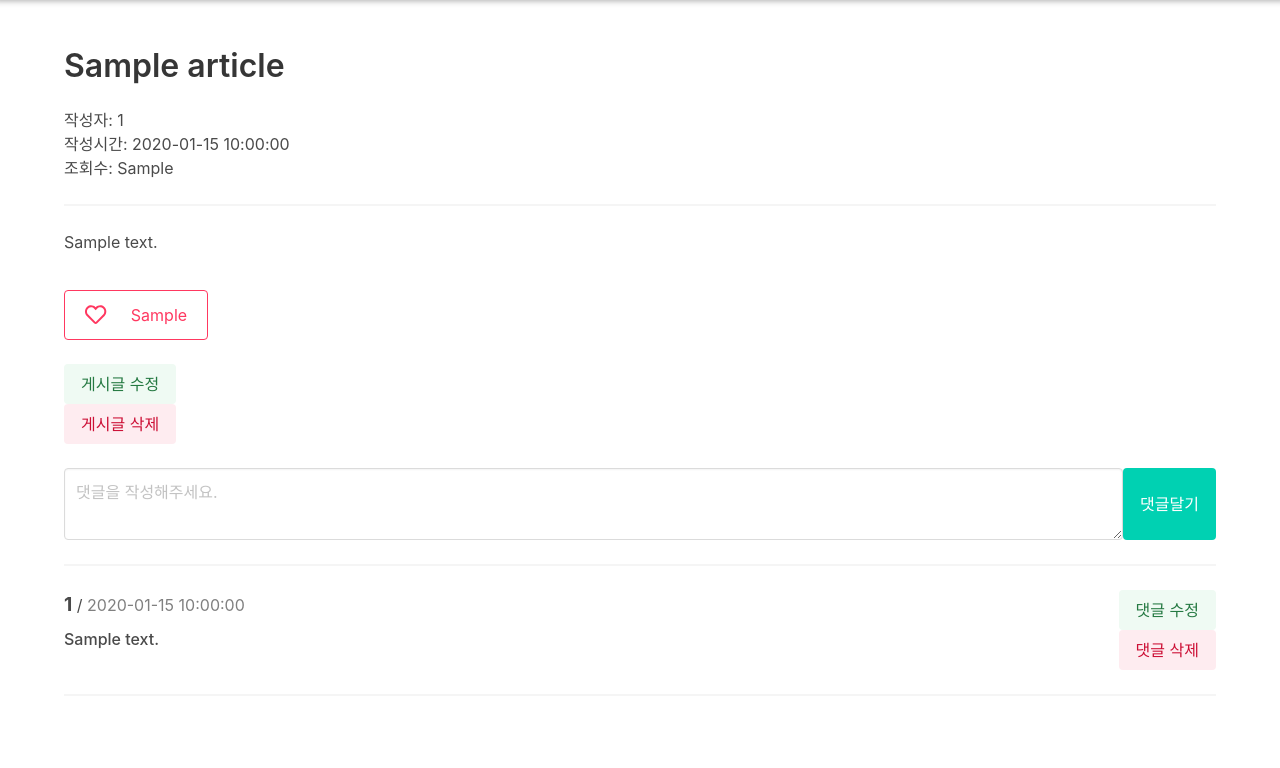
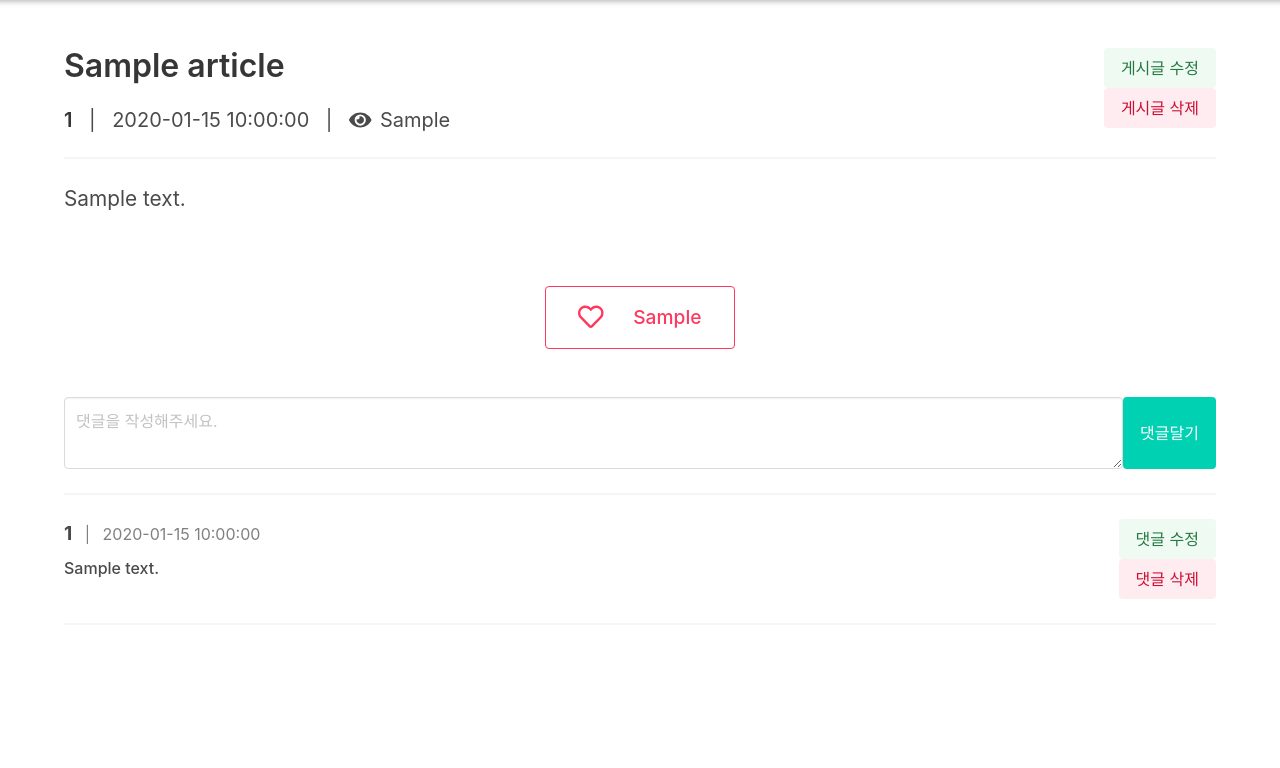
Before and after one commit to emplam27/sw-jungle-week-0, a Flask app: template templates/article_detail.html in a window 1280 px wide. Shown: the part 104-872 px from the top of the page. After the commit the page ends 703 px from the top, so only its background shows below. Run offline with Flask 2, Linux system fonts and the light colour scheme; the template is opened without the code that fills it: most values are stand-ins (such as "Sample title", 1, 10 or a date in 2020); parts of the project's set-up code (start-up, migrations or seed data) failed here and were passed over; some libraries are stand-ins or nearby versions.

Commit message:
Update CSS

```diff
--- a/static/css/detail.css
+++ b/static/css/detail.css
@@ -1,4 +1,10 @@
-.article-sub {
+.article-title-box {
+  display: flex;
+  justify-content: space-between;
+}
+
+.article-content {
+  font-size: 1.3rem;
 }
 
 .comment-form {
@@ -31,11 +37,18 @@
   font-weight: 500;
 }
 
+.like-button-box {
+  display: flex;
+  justify-content: center;
+}
+
 .like-button-outlined {
   border: 1px solid hsl(348, 100%, 61%);
   border-radius: 4px;
   color: hsl(348, 100%, 61%);
   width: fit-content;
+  font-size: 1.2rem;
+  font-weight: 500;
 }
 
 .like-button-full {
@@ -44,6 +57,8 @@
   background-color: hsl(348, 100%, 61%);
   color: white;
   width: fit-content;
+  font-size: 1.2rem;
+  font-weight: 500;
 }
 
 .comment-modify {
--- a/templates/article_detail.html
+++ b/templates/article_detail.html
@@ -6,51 +6,58 @@
 
 
 {% block content %}
-  <p id="article-id" style="display: none;">{{ article._id }}</p>
-  <p class="title">
-    {{ article.article_title }}
-  </p>
-  {% if not article.article_is_secret %}
-    <p>작성자: {{ article.user_id }}</p>
-  {% endif %}
-  <p>작성시간: {{ article.article_created_at }}</p>
-  <p>조회수: {{ article.article_view }}</p>
+  <div class="article-title-box">
+    <div>
+      <p id="article-id" style="display: none;">{{ article._id }}</p>
+      <p class="title">
+        {{ article.article_title }}
+      </p>
+      {% if not article.article_is_secret %}
+        <span class="subtitle mr-3"><strong>{{ article.user_id }}</strong></span>
+        <span class="subtitle mr-3">|</span>
+      {% endif %}
+      <span class="subtitle mr-3">{{ article.article_created_at }}</span>
+      <span class="subtitle mr-3">|</span>
+      <span class="subtitle mr-1"><i class="fas fa-eye"></i></span>
+      <span class="subtitle">{{ article.article_view }}</span>
+    </div>
+    {% if user_id == article.user_id %}
+      <div>
+        <form action="/article/{{ article._id }}/modify" method="GET">
+          <button class="button is-success is-light" type="submit">게시글 수정</button>
+        </form>
+        <form action="/article/{{ article._id }}/delete" method="POST">
+          <button class="button is-danger is-light" type="submit">게시글 삭제</button>
+        </form>
+      </div>
+    {% endif %}
+  </div>
   <hr>
-  <p>{{ article.article_content }}</p>
+  <p class="article-content">{{ article.article_content }}</p>
+  <br/>
 
-  <div class="mt-5">
+  <div class="mt-5 like-button-box">
     {% if is_like %}
       <p id="is-like" style="display: none;">true</p>
-      <div class="pt-3">
-        <div id="like-button" class="like-button-full p-3">
-          <span id="heart-icon" class="mr-2 ml-2"><i class="far fa-heart fa-lg mr-3"></i></span>
-          <span id="like-count" class="mr-2">{{ article.article_like }}</span>
+      <div class="pt-5">
+        <div id="like-button" class="like-button-full p-4">
+          <span id="heart-icon" class="mr-3 ml-4"><i class="far fa-heart fa-lg mr-3"></i></span>
+          <span id="like-count" class="mr-4">{{ article.article_like }}</span>
         </div>
       </div>
     {% else %}
       <p id="is-like" style="display: none;">false</p>
-      <div class="pt-3">
-        <div id="like-button" class="like-button-outlined p-3">
-          <span id="heart-icon" class="mr-2 ml-2"><i class="far fa-heart fa-lg mr-3"></i></span>
-          <span id="like-count" class="mr-2">{{ article.article_like }}</span>
+      <div class="pt-5">
+        <div id="like-button" class="like-button-outlined p-4">
+          <span id="heart-icon" class="mr-3 ml-4"><i class="far fa-heart fa-lg mr-3"></i></span>
+          <span id="like-count" class="mr-4">{{ article.article_like }}</span>
         </div>
       </div>
     {% endif %}
   </div>
 
-  {% if user_id == article.user_id %}
-    <div class="mt-5">
-      <form action="/article/{{ article._id }}/modify" method="GET">
-        <button class="button is-success is-light" type="submit">게시글 수정</button>
-      </form>
-      <form action="/article/{{ article._id }}/delete" method="POST">
-        <button class="button is-danger is-light" type="submit">게시글 삭제</button>
-      </form>
-    </div>
-  {% endif %}
-
   <div>
-    <form action="/article/{{ article._id }}/comment" method="POST" class="comment-form mt-5">
+    <form class="comment-form mt-6" action="/article/{{ article._id }}/comment" method="POST">
       <div class="comment-textarea">
         <textarea class="textarea" name="comment_content" placeholder="댓글을 작성해주세요." rows="2"></textarea>
       </div>
@@ -61,9 +68,9 @@
     {% for comment in comments %}
     <div id="comment-{{ comment._id }}" class="comment-list">
       <div>
-        <span class="comment-user">{{ comment.user_id }}</span>
-        <span> / </span>
-        <span class="comment-time">{{ comment.comment_modified_at }}</span>
+        <span class="comment-user mr-2">{{ comment.user_id }}</span>
+        <span class="comment-time"> | </span>
+        <span class="comment-time ml-2">{{ comment.comment_modified_at }}</span>
         <div class="comment-content pt-2">{{ comment.comment_content }}</div>
       </div>
       {% if user_id == comment.user_id %}
@@ -102,12 +109,12 @@
       isLike = 'true'
       likeCountNumber += 1
       likeCount.innerText = likeCountNumber
-      likeButton.className = 'like-button-full p-3'
+      likeButton.className = 'like-button-full p-4'
     } else {
       isLike = 'false'
       likeCountNumber -= 1
       likeCount.innerText = likeCountNumber
-      likeButton.className = 'like-button-outlined p-3'
+      likeButton.className = 'like-button-outlined p-4'
     }
   }
 
@@ -118,9 +125,9 @@
     console.log(commentElement)
     commentElement.innerHTML = `
       <div class="comment-modify">
-        <span class="comment-user">${UserId}</span>
-        <span> / </span>
-        <span class="comment-time">${commentModifiedAt}</span>
+        <span class="comment-user mr-2">${UserId}</span>
+        <span class="comment-time"> | </span>
+        <span class="comment-time ml-2">${commentModifiedAt}</span>
         <div class="comment-modify-form mt-3">
           <form class="comment-modify-form" action="/comment/${commentId}/modify" method="POST">
             <div class="comment-modify-textarea">
```
